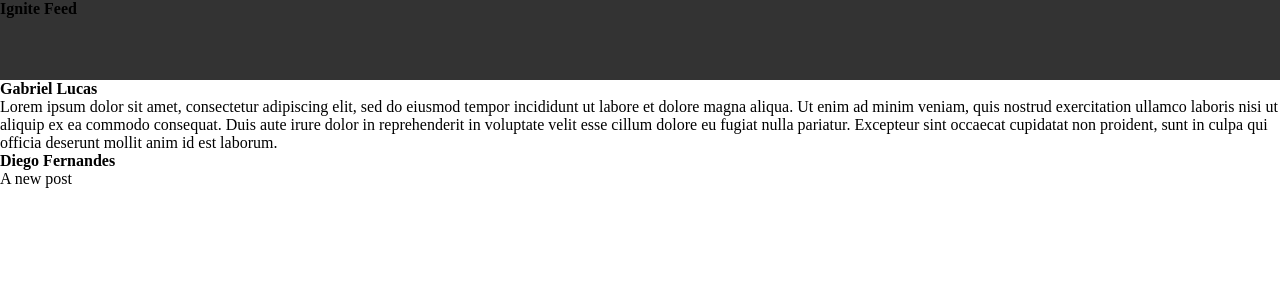
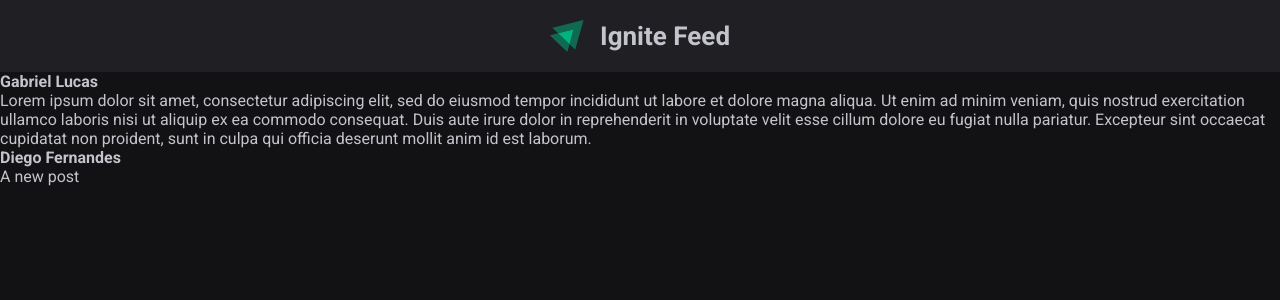
Before and after one commit to gabriel-lucas-a-silva/ignite-feed, a React (Vite) app: page / in a window 1280 px wide. Shown: the top 300 px of the page. Built offline with nearby package versions, Linux system fonts and the light colour scheme.

Commit message:
adding header

```diff
--- a/index.html
+++ b/index.html
@@ -1,13 +1,24 @@
 <!DOCTYPE html>
 <html lang="en">
+
 <head>
   <meta charset="UTF-8" />
+
+
+  <link rel="preconnect" href="https://fonts.googleapis.com" />
+  <link rel="preconnect" href="https://fonts.gstatic.com" crossorigin />
+
   <link rel="icon" type="image/svg+xml" href="/src/favicon.svg" />
   <meta name="viewport" content="width=device-width, initial-scale=1.0" />
+
+  <link href="https://fonts.googleapis.com/css2?family=Roboto:wght@400;700&display=swap" rel="stylesheet" />
+
   <title>Vite App</title>
 </head>
+
 <body>
   <div id="root"></div>
   <script type="module" src="/src/main.jsx"></script>
 </body>
+
 </html>
--- a/src/components/Header.jsx
+++ b/src/components/Header.jsx
@@ -1,8 +1,11 @@
 import styles from "./Header.module.css";
+
+import igniteLogo from "../assets/ignite-logo.svg";
 
 export function Header() {
   return (
     <header className={styles.header}>
+      <img src={igniteLogo} alt="Logotipo do ignite" />
       <strong>Ignite Feed</strong>
     </header>
   );
--- a/src/components/Header.module.css
+++ b/src/components/Header.module.css
@@ -1,4 +1,17 @@
 .header {
-  background: #333;
-  height: 80px;
+  background: var(--gray-800);
+  display: flex;
+  justify-content: center;
+  align-items: center;
+  padding: 1.25rem 0;
 }
+
+.header img {
+  height: 2rem;
+}
+
+.header strong {
+  font-weight: bold;
+  font-size: 1.625rem;
+  margin-left: 1rem;
+}
--- a/src/global.css
+++ b/src/global.css
@@ -1,5 +1,33 @@
+:root {
+  --white: #fff;
+  --gray-100: #e1e1e6;
+  --gray-300: #c4c4cc;
+  --gray-400: #8d8d99;
+  --gray-600: #323238;
+  --gray-700: #29292e;
+  --gray-800: #202024;
+  --gray-900: #121214;
+
+  --green-500: #00875f;
+}
+
 * {
   margin: 0;
   padding: 0;
   box-sizing: border-box;
 }
+
+body {
+  background: var(--gray-900);
+  color: var(--gray-300);
+  -webkit-font-smoothing: antialiased;
+}
+
+body,
+input,
+textarea,
+button {
+  font-family: "Roboto", sans-serif;
+  font-weight: 400;
+  font-size: 1rem;
+}
```
Also changed, not shown: src/assets/ignite-logo.svg (added). Lines whose indentation alone changed are shown as unchanged.
